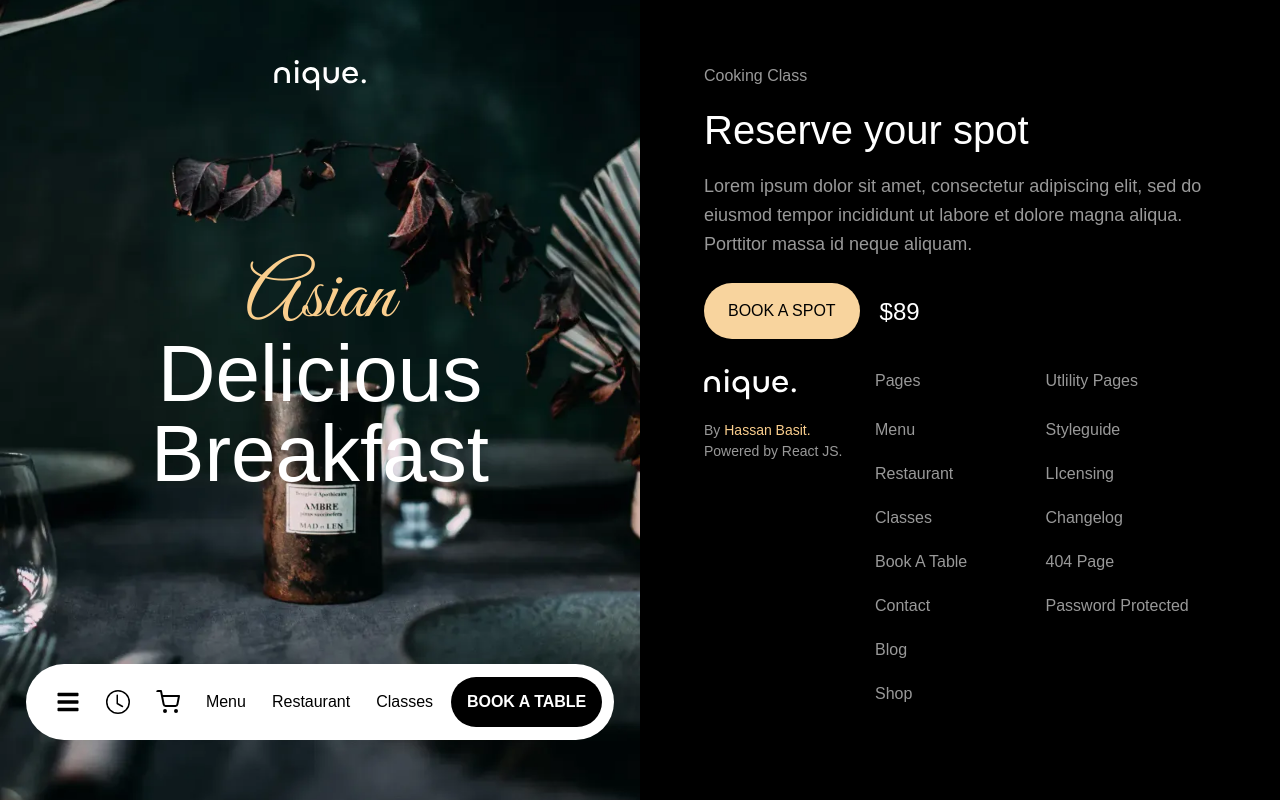
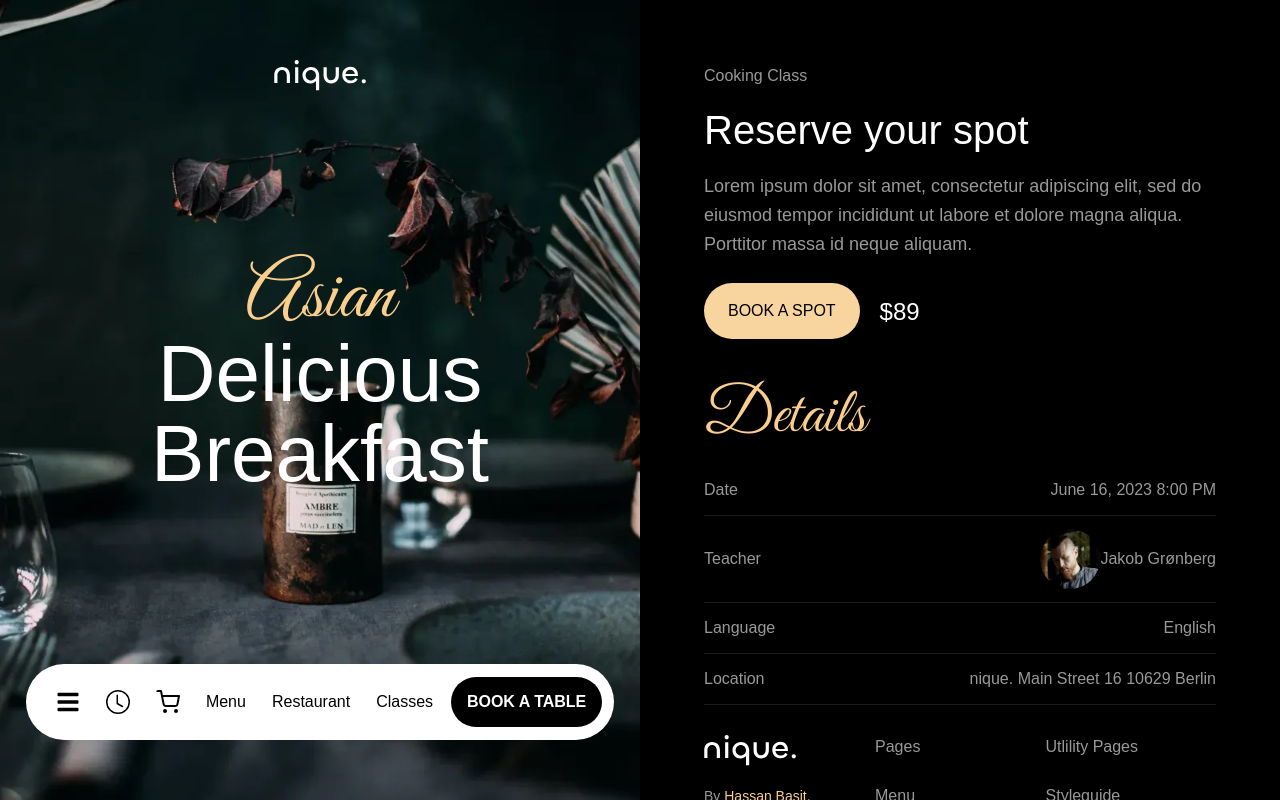
Before and after one commit to Basit46/Nique-Restaurant-Website, a React (Create React App) app: page /classes/1 in a window 1280 px wide. Built offline with nearby package versions, Linux system fonts and the light colour scheme; a web font is replaced by a local one.

Commit message:
MAde changes to the ClassDetails

```diff
--- a/src/index.css
+++ b/src/index.css
@@ -31,6 +31,10 @@
   .footer .links li,
   .footer .links a {
     @apply block text-[hsla(0,0%,100%,.6)] hover:text-[#Face8d] mb-[20px];
+  }
+
+  .detailsSec div {
+    @apply w-full flex justify-between items-center py-[13px] border-b-[1px] border-[hsla(0,0%,100%,.1)];
   }
 }
 
--- a/src/pages/ClassesDetails.jsx
+++ b/src/pages/ClassesDetails.jsx
@@ -4,6 +4,7 @@ import Navbar from "../components/main/Navbar";
 import Footer from "../components/main/Footer";
 import { classesItems } from "../assets/classesItems";
 import { useParams } from "react-router-dom";
+import teacher from "../assets/nique-teacher.webp";
 
 const ClassesDetails = () => {
   const { classId } = useParams();
@@ -47,6 +48,34 @@ const ClassesDetails = () => {
           <p className="text-white text-[1.5rem] leading-[130%]">$89</p>
         </div>
 
+        <div className="detailsSec mb-[30px]">
+          <p className="font-great-vibes text-[#face8d] text-[4rem]">Details</p>
+          <div>
+            <p>Date</p>
+            <p>June 16, 2023 8:00 PM</p>
+          </div>
+
+          <div>
+            <p>Teacher</p>
+            <span className="flex items-center">
+              <img
+                className="rounded-[100px] h-[60px] w-[60px]"
+                src={teacher}
+                alt="teacher"
+              />
+              <p>Jakob Grønberg</p>
+            </span>
+          </div>
+          <div>
+            <p>Language</p>
+            <p>English</p>
+          </div>
+          <div>
+            <p>Location</p>
+            <p>nique. Main Street 16 10629 Berlin</p>
+          </div>
+        </div>
+
         <Footer />
       </div>
     </div>
```
Also changed, not shown: src/assets/nique-teacher.webp (added).
